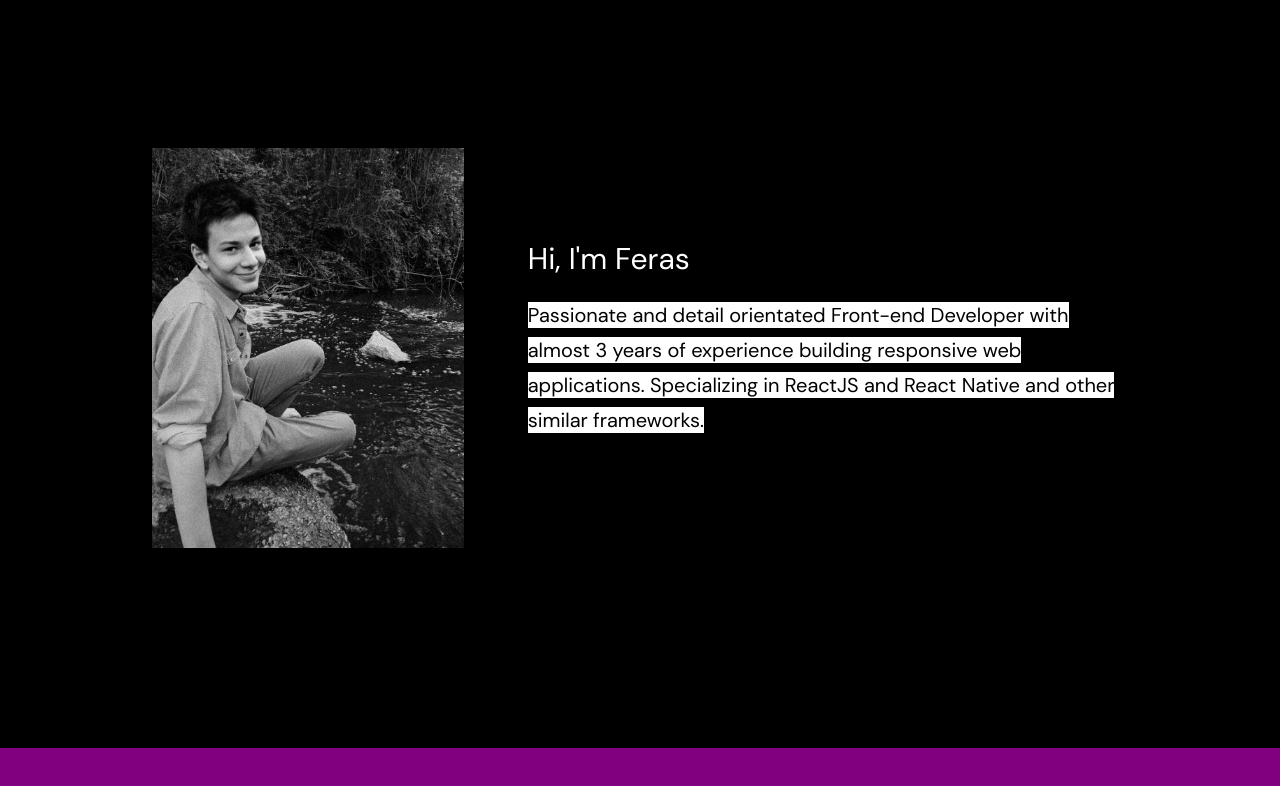
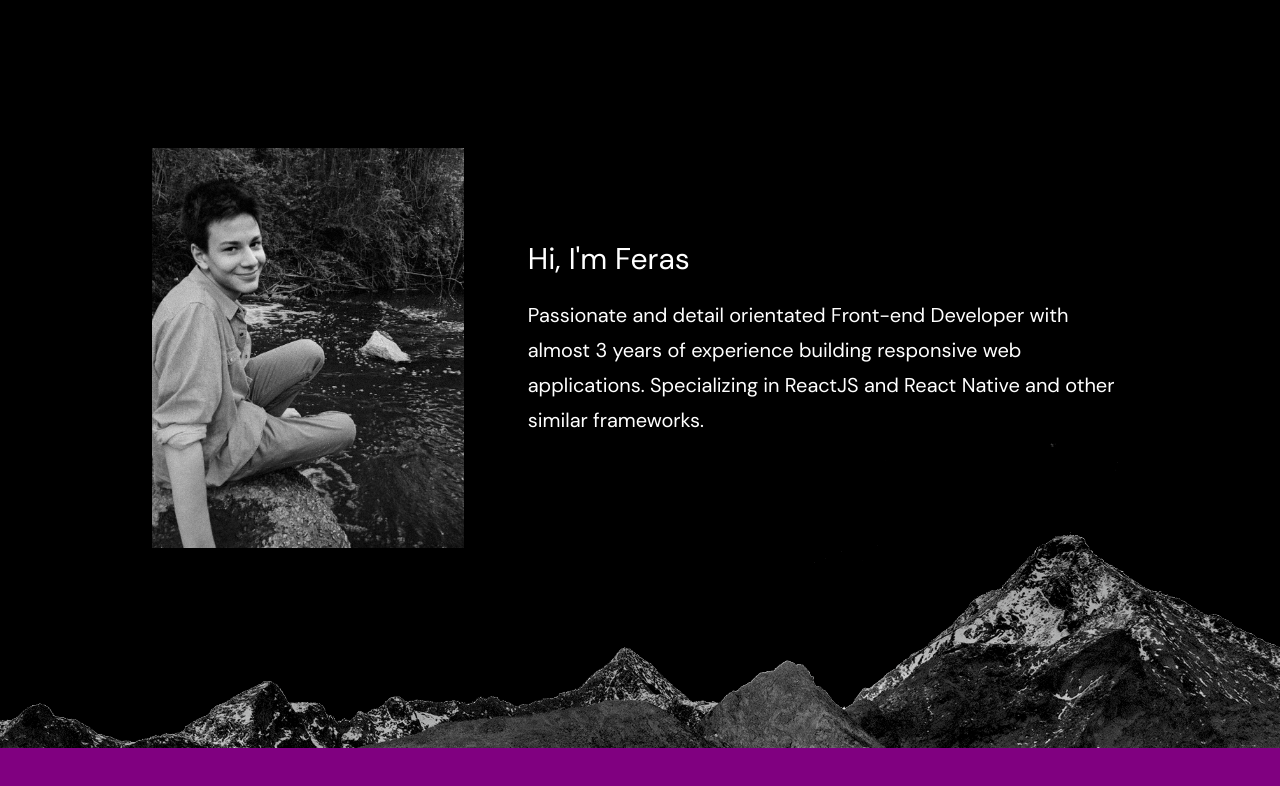
Before and after one commit to ferasahmad/portfolio, a React (Create React App) app: page / in a window 1280 px wide. Shown: the part 852-1638 px from the top of the page. Built offline with nearby package versions, Linux system fonts and the light colour scheme.

Commit message:
added mountain image to about section

```diff
--- a/src/components/About.tsx
+++ b/src/components/About.tsx
@@ -2,6 +2,7 @@ import React from 'react';
 
 import { makeStyles } from '@material-ui/core/styles';
 import Me from "../assets/me-2.jpg";
+import Mountain from "../assets/mountain.png";
 
 function About() {
   const classes = useStyles();
@@ -9,14 +10,13 @@ function About() {
   return (
     <div className={classes.container}>
       <img src={Me} alt="" className={classes.me}/>
+      <img src={Mountain} alt="" className={classes.mountain}/>
       <div className={classes.textContainer}>
         <p className={classes.text1}>
           Hi, I'm Feras
         </p>
         <p className={classes.text2}>
-          <mark className={classes.highlight}>
-            Passionate and detail orientated Front-end Developer with almost 3 years  of experience building responsive web applications. Specializing in ReactJS and React Native and other similar frameworks.
-          </mark>
+          Passionate and detail orientated Front-end Developer with almost 3 years  of experience building responsive web applications. Specializing in ReactJS and React Native and other similar frameworks.
         </p>
       </div>
     </div>
@@ -34,6 +34,11 @@ const useStyles = makeStyles({
     position: "relative",
     padding: "32px",
     boxSizing: "border-box"
+  },
+  mountain: {
+    width: "100%",
+    position: "absolute",
+    bottom: 0,
   },
   textContainer:{
     marginLeft: "64px",
```
Also changed, not shown: src/assets/mountain.png (added).
